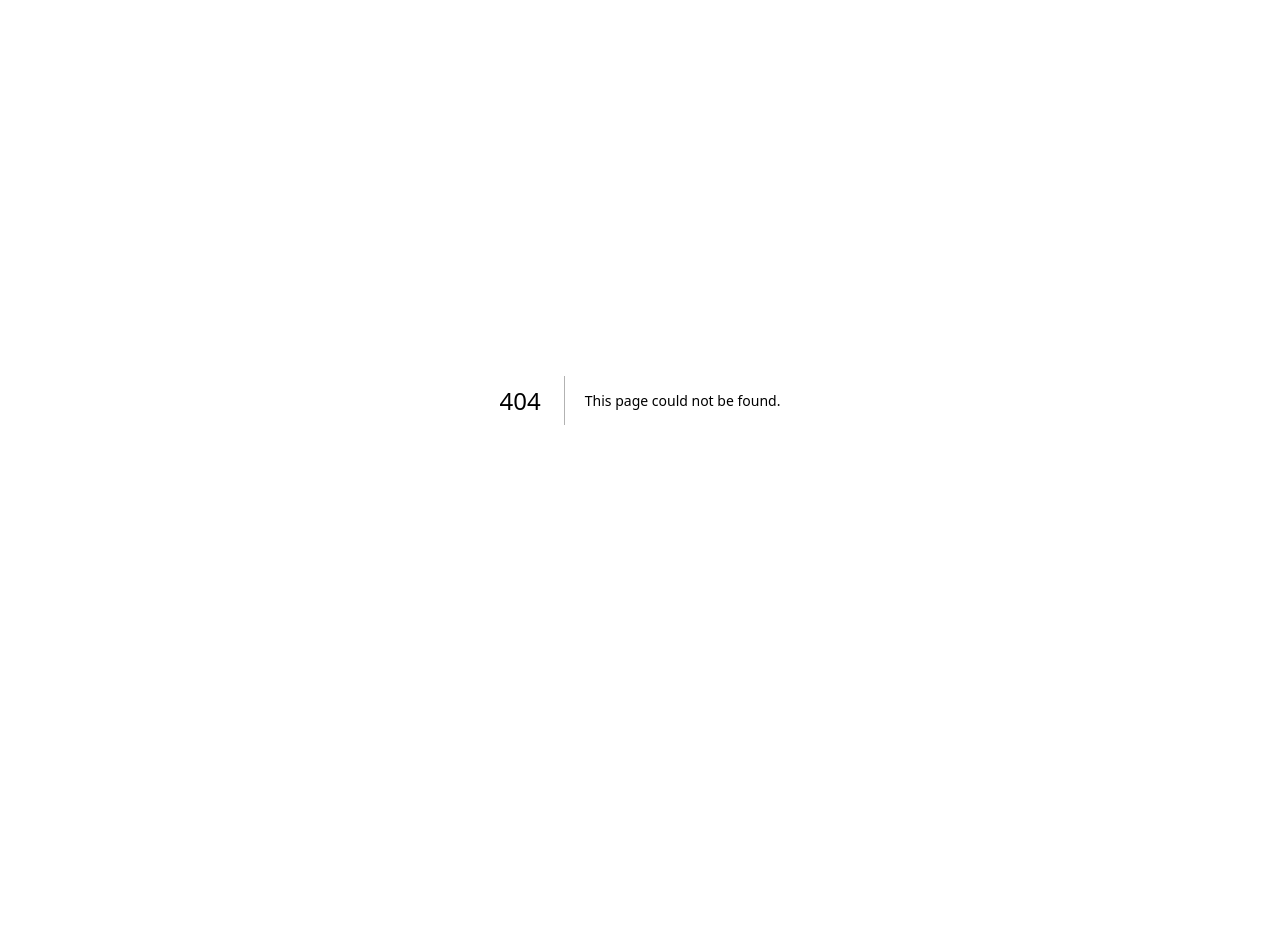
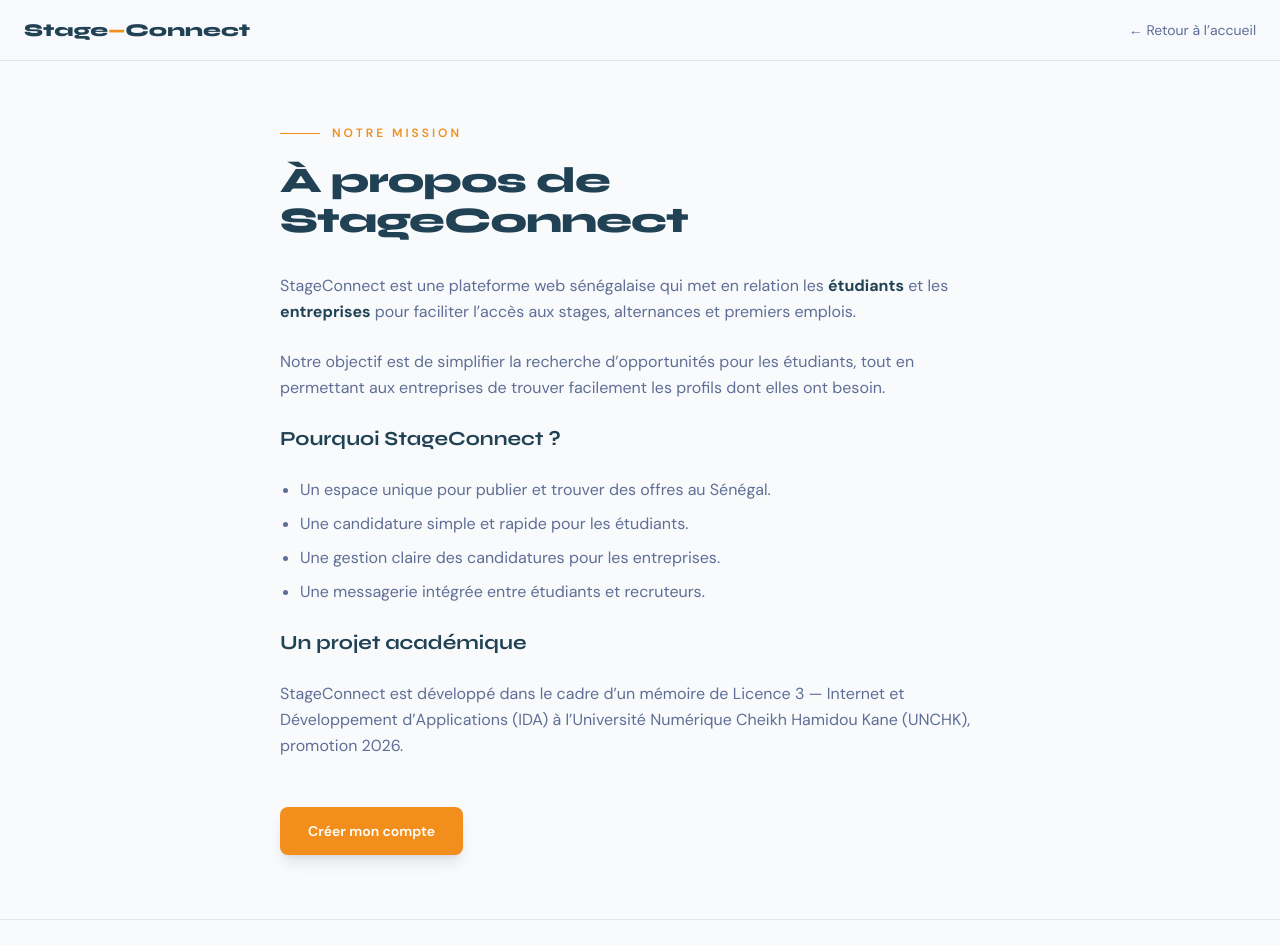
Before and after one commit to abdou1-dev/stageconnect-front, a Next.js app: page /a-propos in a window 1280 px wide. Before the commit this address had no page. Shown: the top 945 px of the page. Before the commit the page ends 800 px from the top, so only its background shows below. Built offline with nearby package versions, Linux system fonts and the light colour scheme.

Commit message:
feat(a-propos): ajoute la page À propos présentant le projet et sa mission

```diff
--- /dev/null
+++ b/app/a-propos/page.tsx
@@ -0,0 +1,84 @@
+import Link from "next/link";
+
+export const metadata = {
+  title: "À propos — StageConnect",
+  description:
+    "StageConnect, la plateforme sénégalaise qui relie étudiants et entreprises.",
+};
+
+export default function AProposPage() {
+  return (
+    <div className="flex flex-1 flex-col bg-background text-foreground">
+      <header className="border-b border-primary/10 bg-background/90">
+        <div className="mx-auto flex max-w-7xl items-center justify-between px-4 py-4 sm:px-6">
+          <Link href="/" className="font-heading text-lg font-extrabold text-primary">
+            Stage<span className="text-accent">—</span>Connect
+          </Link>
+          <Link href="/" className="text-sm text-muted-foreground transition-colors hover:text-primary">
+            ← Retour à l’accueil
+          </Link>
+        </div>
+      </header>
+
+      <main className="flex-1">
+        <div className="mx-auto max-w-3xl px-4 py-16 sm:px-6">
+          <p className="flex items-center gap-3 text-xs font-semibold uppercase tracking-[0.25em] text-accent">
+            <span className="h-px w-10 bg-accent" aria-hidden />
+            Notre mission
+          </p>
+          <h1 className="mt-5 font-heading text-3xl font-extrabold tracking-tight sm:text-4xl">
+            À propos de StageConnect
+          </h1>
+
+          <div className="mt-8 space-y-6 text-base leading-relaxed text-muted-foreground">
+            <p>
+              StageConnect est une plateforme web sénégalaise qui met en relation
+              les <strong className="text-foreground">étudiants</strong> et les{" "}
+              <strong className="text-foreground">entreprises</strong> pour faciliter
+              l’accès aux stages, alternances et premiers emplois.
+            </p>
+            <p>
+              Notre objectif est de simplifier la recherche d’opportunités pour les
+              étudiants, tout en permettant aux entreprises de trouver facilement
+              les profils dont elles ont besoin.
+            </p>
+
+            <h2 className="font-heading text-xl font-bold text-foreground">
+              Pourquoi StageConnect ?
+            </h2>
+            <ul className="list-disc space-y-2 pl-5">
+              <li>Un espace unique pour publier et trouver des offres au Sénégal.</li>
+              <li>Une candidature simple et rapide pour les étudiants.</li>
+              <li>Une gestion claire des candidatures pour les entreprises.</li>
+              <li>Une messagerie intégrée entre étudiants et recruteurs.</li>
+            </ul>
+
+            <h2 className="font-heading text-xl font-bold text-foreground">
+              Un projet académique
+            </h2>
+            <p>
+              StageConnect est développé dans le cadre d’un mémoire de Licence 3 —
+              Internet et Développement d’Applications (IDA) à l’Université Numérique
+              Cheikh Hamidou Kane (UNCHK), promotion 2026.
+            </p>
+          </div>
+
+          <div className="mt-12">
+            <Link
+              href="/register"
+              className="inline-flex items-center justify-center rounded-md bg-accent px-7 py-3.5 text-sm font-semibold text-accent-foreground shadow-lg transition-all hover:-translate-y-0.5 hover:shadow-xl"
+            >
+              Créer mon compte
+            </Link>
+          </div>
+        </div>
+      </main>
+
+      <footer className="border-t border-primary/10">
+        <div className="mx-auto max-w-7xl px-4 py-6 text-xs text-muted-foreground sm:px-6">
+          © 2026 StageConnect — Mémoire L3 IDA, UNCHK.
+        </div>
+      </footer>
+    </div>
+  );
+}
```
